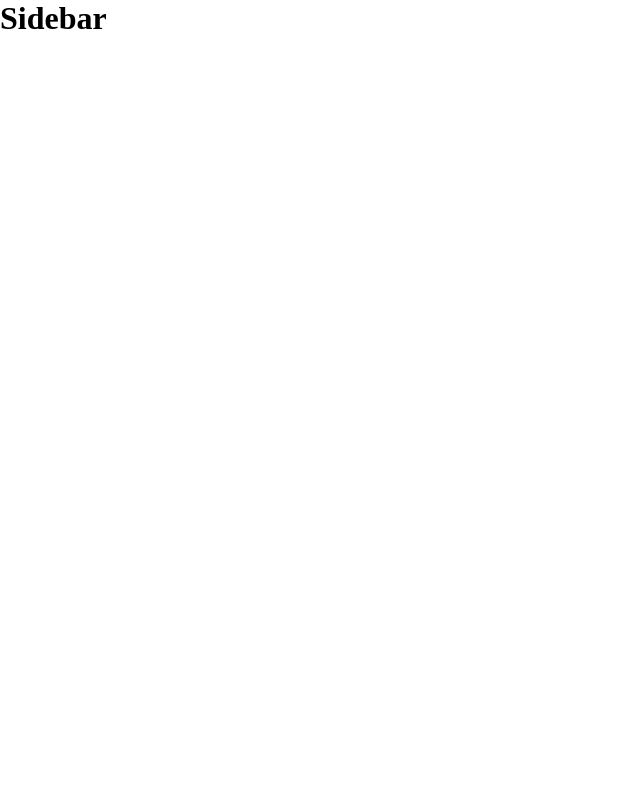
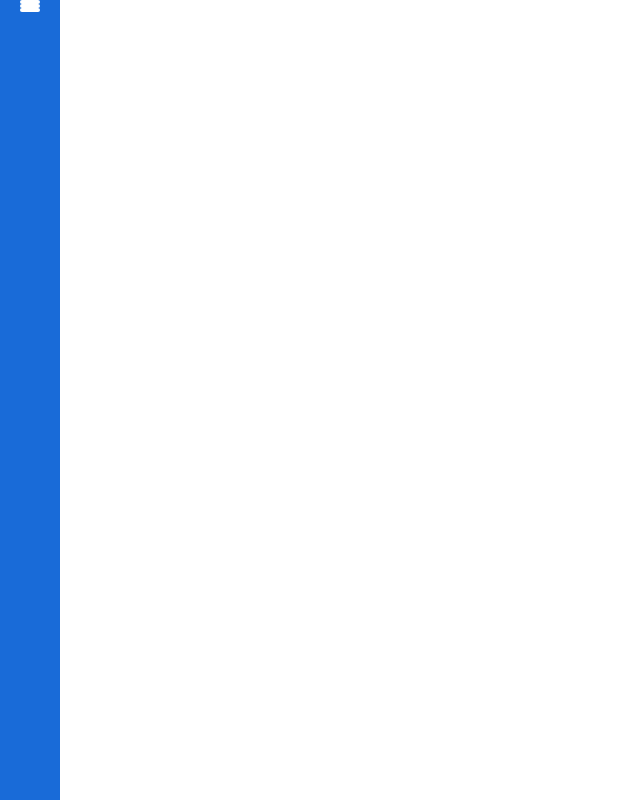
Before and after one commit to Irene-24/same-day-custom, a React (Create React App) app: page / in a window 1280 px wide. Shown: the whole page, without its empty margins (0-640 px from the left). Built offline with nearby package versions, Linux system fonts and the light colour scheme.

Commit message:
working on mini sidebar

```diff
--- a/src/components/SideNav/SideNav.jsx
+++ b/src/components/SideNav/SideNav.jsx
@@ -0,0 +1,19 @@
+import React from "react";
+import classes from "./SideNav.module.css";
+
+const sideNav = props =>
+{
+  return(
+    <div className={classes.SideNav}>
+
+        <div className={classes.Hamburger}>
+            <div></div>
+            <div></div>
+            <div></div>
+        </div>
+
+    </div>
+  ) ;
+};
+
+export default sideNav;
--- a/src/components/SideNav/SideNav.module.css
+++ b/src/components/SideNav/SideNav.module.css
@@ -0,0 +1,23 @@
+.SideNav
+{
+    width:60px;
+    max-width: 60px;
+    min-height:100vh;
+    background-color: var(--blue);
+    position: fixed;
+    color:#fff;
+}
+
+.Hamburger
+{
+    cursor: pointer;
+}
+
+.Hamburger div
+{
+    background-color: #fff;
+    width: 20px;
+    height: 4px;
+    border-radius: 5px;
+    margin: auto;
+}
--- a/src/containers/SideBar.jsx
+++ b/src/containers/SideBar.jsx
@@ -1,4 +1,5 @@
 import React, {Component} from "react";
+import SideNav from "../components/SideNav/SideNav";
 
 class SideBar extends Component
 {
@@ -9,14 +10,37 @@ class SideBar extends Component
 
       this.state =
       {
-          category:"business"
+          open:false,
+          routes:
+          [
+              {
+                  name:"dashboard"
+              },
+              {
+                  name:"operations"
+              },
+              {
+                  name:"records"
+              },
+              {
+                  name:"supply store"
+              },
+              {
+                  name:"market place"
+              },
+
+          ]
       }
     }
 
 
     render()
     {
-        return <h1>Sidebar</h1>
+        return (
+        <>
+           <SideNav routes={this.state.routes} />
+        </>
+        );
     }
 
 }
--- a/src/index.css
+++ b/src/index.css
@@ -2,6 +2,19 @@
   font-family: 'FiraSans';
   src: local('FiraSans'), url(./fonts/FiraSans-Regular.ttf) format('truetype');
 } */
+
+:root
+{
+    --blue:#196bd8;
+    --light-blue:#529ded;
+    --gray:#eee;
+    --dark-gray:#D0D0D0;
+    --light-gray:#C1C1C1;
+    --red:#d80b0b;
+    --green:#1E8406;
+
+
+}
 
 *
 {
```
